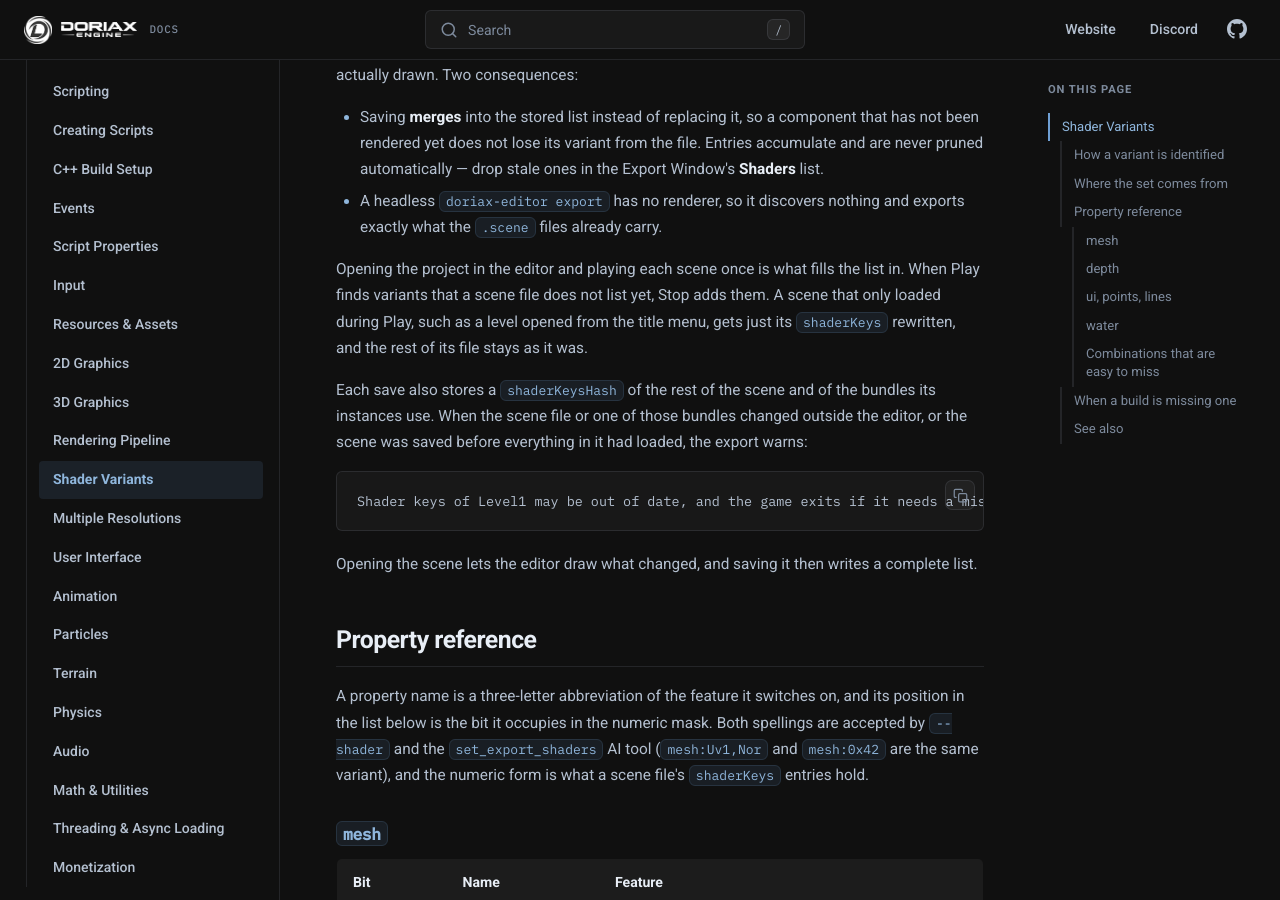
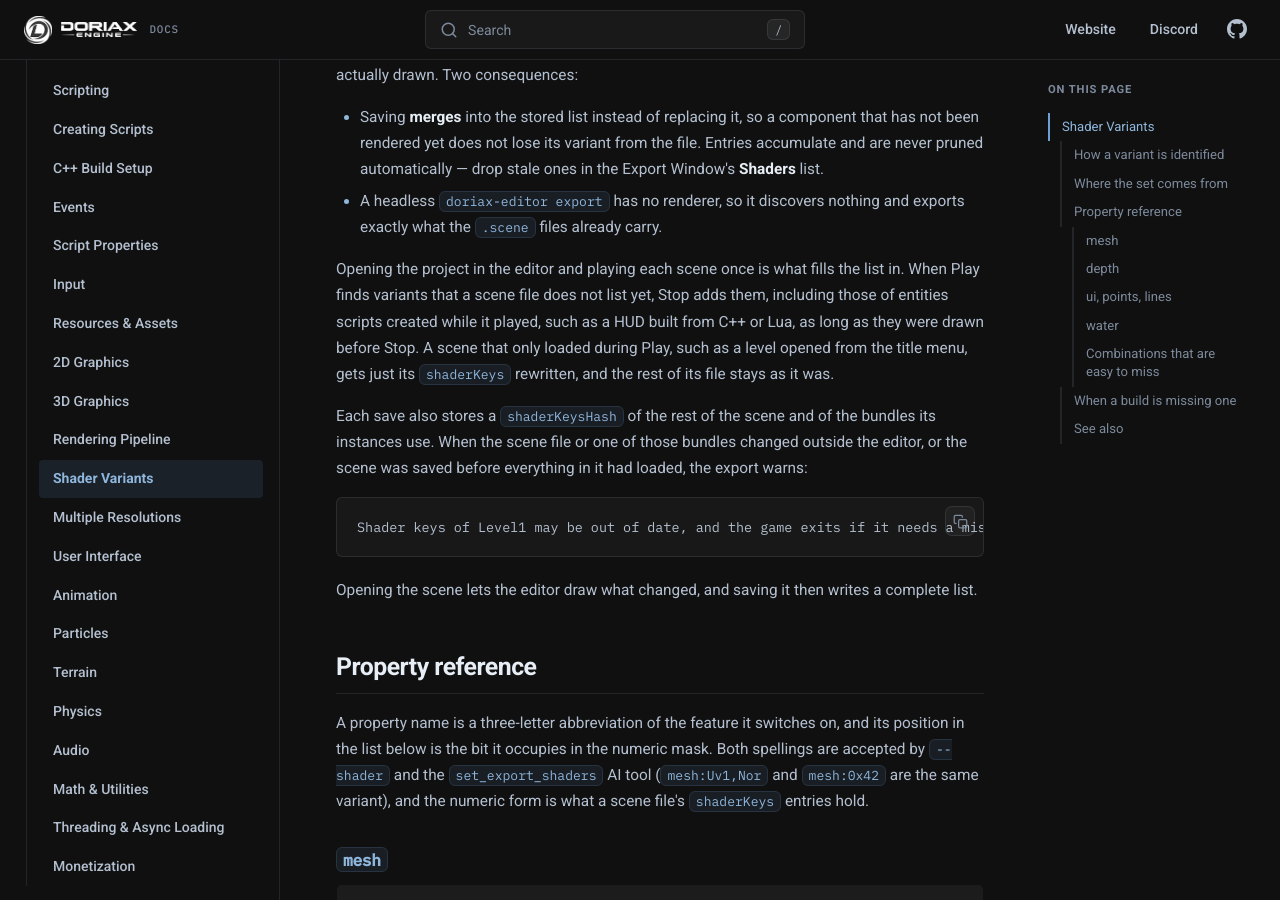
Before and after one commit to doriaxengine/doriax-docs, an MkDocs documentation site: the page built from docs/manual/shader-variants.md, in a window 1280 px wide and 900 px high, scrolled down 738 px. Built offline with MkDocs 1.6.1, drawn with Linux system fonts in a browser that asks for light colours; comment, search, counter and statistics services are not loaded.

Commit message:
Noted that Stop adds shader keys of script-created entities

```diff
--- a/docs/manual/shader-variants.md
+++ b/docs/manual/shader-variants.md
@@ -41,9 +41,11 @@ editor has actually drawn. Two consequences:
   already carry.
 
 Opening the project in the editor and playing each scene once is what fills the list in.
-When Play finds variants that a scene file does not list yet, Stop adds them. A scene that
-only loaded during Play, such as a level opened from the title menu, gets just its
-`shaderKeys` rewritten, and the rest of its file stays as it was.
+When Play finds variants that a scene file does not list yet, Stop adds them, including
+those of entities scripts created while it played, such as a HUD built from C++ or Lua, as
+long as they were drawn before Stop. A scene that only loaded during Play, such as a level
+opened from the title menu, gets just its `shaderKeys` rewritten, and the rest of its file
+stays as it was.
 
 Each save also stores a `shaderKeysHash` of the rest of the scene and of the bundles its
 instances use. When the scene file or one of those bundles changed outside the editor, or
```
